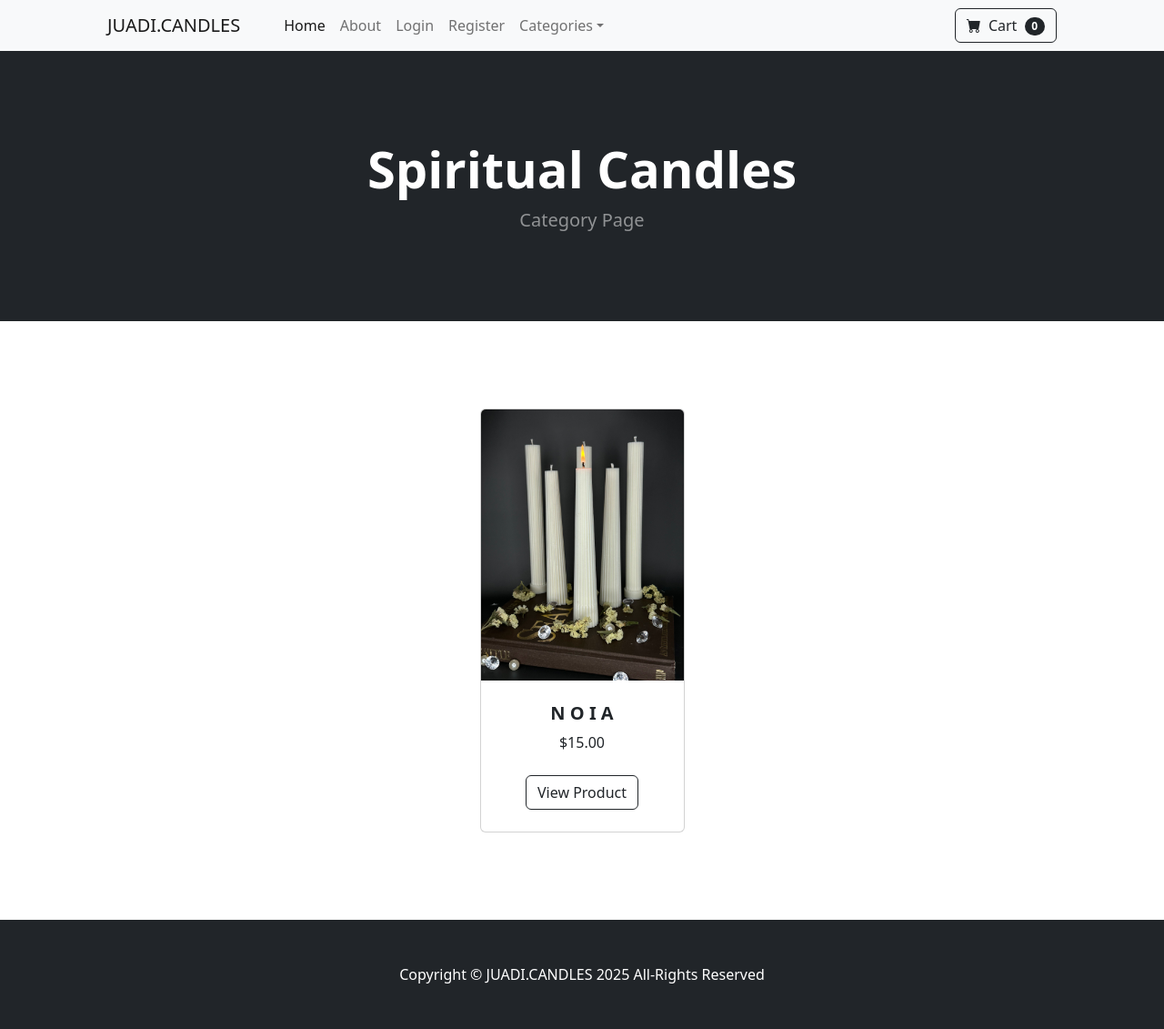
After one commit to DanielUshakov/e-commerce-website, a Django app: page /category/Spiritual-Candles in a window 1280 px wide. The commit adds this page. Shown: the whole page at 91% size. Run offline with Django 5.2, Linux system fonts and the light colour scheme; data comes from the database, SQL or seed files in the repository; both versions use the stored data as it was after the commit; some libraries are stand-ins or nearby versions.

Commit message:
added Categories functionality

```diff
--- a/store/models.py
+++ b/store/models.py
@@ -1,5 +1,6 @@
 from django.db import models
 import datetime
+
 
 # Categories of Products
 class Category(models.Model):
@@ -8,9 +9,9 @@ class Category(models.Model):
     def __str__(self):
         return self.name
 
-
     class Meta:
         verbose_name_plural = 'categories'
+
 
 class Customer(models.Model):
     first_name = models.CharField(max_length=50)
@@ -22,6 +23,7 @@ class Customer(models.Model):
     def __str__(self):
         return f'{self.first_name} {self.last_name}'
 
+
 # All of our Products
 class Product(models.Model):
     name = models.CharField(max_length=100)
@@ -30,7 +32,7 @@ class Product(models.Model):
     description = models.CharField(max_length=250, default='', blank=True, null=True)
     image = models.ImageField(upload_to='uploads/product/')
 
-    # Add Sale Producta
+    # Add Sale Products
     is_sale = models.BooleanField(default=False)
     sale_price = models.DecimalField(default=0, decimal_places=2, max_digits=6)
 
--- /dev/null
+++ b/store/templates/category.html
@@ -0,0 +1,85 @@
+{% extends 'base.html' %}
+
+{% block content%}
+
+        <!-- Header-->
+        <header class="bg-dark py-5">
+            <div class="container px-4 px-lg-5 my-5">
+                <div class="text-center text-white">
+                    <h1 class="display-4 fw-bolder">{{ category }}</h1>
+                    <p class="lead fw-normal text-white-50 mb-0">Category Page</p>
+                </div>
+            </div>
+        </header>
+        <!-- Section-->
+        <section class="py-5">
+            <div class="container px-4 px-lg-5 mt-5">
+                <div class="row gx-4 gx-lg-5 row-cols-2 row-cols-md-3 row-cols-xl-4 justify-content-center">
+
+                {% for product in products %}
+                    {% if product.is_sale %}
+
+                    <div class="col mb-5">
+                        <div class="card h-100">
+                            <!--Sale badge-->
+                            <div class="badge bg-dark text-white position-absolute"
+                                 style="top: 0.5rem; right: 0.5rem">Sale</div>
+
+                            <!-- Product image-->
+                            <img class="card-img-top" src="{{ product.image.url }}" alt="..." />
+
+                            <!-- Product details-->
+                            <div class="card-body p-4">
+                                <div class="text-center">
+
+                                    <!-- Product name-->
+                                    <h5 class="fw-bolder">{{ product.name }}</h5>
+
+                                    <!-- Product price-->
+                                    <strike>
+                                    ${{ product.price}}
+                                    </strike>
+                                    ${{ product.sale_price}}
+                                    <br/>
+                                </div>
+                            </div>
+                            <!-- Product actions-->
+                            <div class="card-footer p-4 pt-0 border-top-0 bg-transparent">
+                                <div class="text-center">
+                                    <a class="btn btn-outline-dark mt-auto"
+                                       href="{% url 'product' product.id%}">View Product</a></div>
+                            </div>
+                        </div>
+                    </div>
+
+                    {% else %}
+                <div class="col mb-5">
+                        <div class="card h-100">
+                            <!-- Product image-->
+                            <img class="card-img-top" src="{{ product.image.url }}" alt="..." />
+                            <!-- Product details-->
+                            <div class="card-body p-4">
+                                <div class="text-center">
+                                    <!-- Product name-->
+                                    <h5 class="fw-bolder">{{ product.name }}</h5>
+                                    <!-- Product price-->
+                                    ${{ product.price}}
+                                    <br/>
+                                </div>
+                            </div>
+                            <!-- Product actions-->
+                            <div class="card-footer p-4 pt-0 border-top-0 bg-transparent">
+                                <div class="text-center">
+                                    <a class="btn btn-outline-dark mt-auto"
+                                       href="{% url 'product' product.id %}">View Product</a></div>
+                            </div>
+                        </div>
+                    </div>
+
+                        {% endif %}
+                    {% endfor %}
+
+            </div>
+        </section>
+
+{% endblock %}
--- a/store/templates/navbar.html
+++ b/store/templates/navbar.html
@@ -19,12 +19,15 @@
 
 
                         <li class="nav-item dropdown">
-                            <a class="nav-link dropdown-toggle" id="navbarDropdown" href="#" role="button" data-bs-toggle="dropdown" aria-expanded="false">Shop</a>
+                            <a class="nav-link dropdown-toggle" id="navbarDropdown" href="#"
+                               role="button" data-bs-toggle="dropdown" aria-expanded="false">Categories</a>
                             <ul class="dropdown-menu" aria-labelledby="navbarDropdown">
-                                <li><a class="dropdown-item" href="#!">All Products</a></li>
+                                <li><a class="dropdown-item" href="{% url 'home' %}">All Products</a></li>
                                 <li><hr class="dropdown-divider" /></li>
-                                <li><a class="dropdown-item" href="#!">Popular Items</a></li>
-                                <li><a class="dropdown-item" href="#!">New Arrivals</a></li>
+                                <li><a class="dropdown-item"
+                                       href="{% url 'category' 'Crystallized-Candles' %}">Crystallized Candles</a></li>
+                                <li><a class="dropdown-item"
+                                       href="{% url 'category' 'Spiritual-Candles' %}">Spiritual Candles</a></li>
                             </ul>
                         </li>
                     </ul>
--- a/store/urls.py
+++ b/store/urls.py
@@ -8,4 +8,5 @@ urlpatterns = [
     path('logout/', views.logout_user, name='logout'),
     path('register/', views.register_user, name='register'),
     path('product/<int:pk>', views.product, name='product'),
+    path('category/<str:foo>', views.category, name='category'),
 ]
--- a/store/views.py
+++ b/store/views.py
@@ -1,11 +1,25 @@
 from django.shortcuts import render, redirect
-from .models import Product
+from .models import Product, Category
 from django.contrib.auth import authenticate, login, logout
 from django.contrib import messages
 from django.contrib.auth.models import User
 from django.contrib.auth.forms import UserCreationForm
 from .forms import SignUpForm
 from django import forms
+
+
+def category(request, foo):
+    # Replace Hyphens with Spaces
+    foo = foo.replace('-', ' ')
+    # Grab a category from url
+    try:
+        # Look up the Category
+        category = Category.objects.get(name=foo)
+        products = Product.objects.filter(category=category)
+        return render(request, 'category.html', {'products': products, 'category': category})
+    except:
+        messages.success(request, ("That Category Doesn't Exist!"))
+        return redirect('home')
 
 
 def product(request, pk):
@@ -15,7 +29,7 @@ def product(request, pk):
 
 def home(request):
     products = Product.objects.all()
-    return render(request, 'home.html', {'products':products})
+    return render(request, 'home.html', {'products': products})
 
 
 def about(request):
@@ -61,4 +75,4 @@ def register_user(request):
             messages.success(request, "Whoops... Something Went Wrong! Please Try Again!")
             return redirect('register')
     else:
-        return render(request, 'register.html', {'form':form})
+        return render(request, 'register.html', {'form': form})
```
Also changed, not shown: db.sqlite3, media/uploads/product/IMG_0825.jpg (added).
